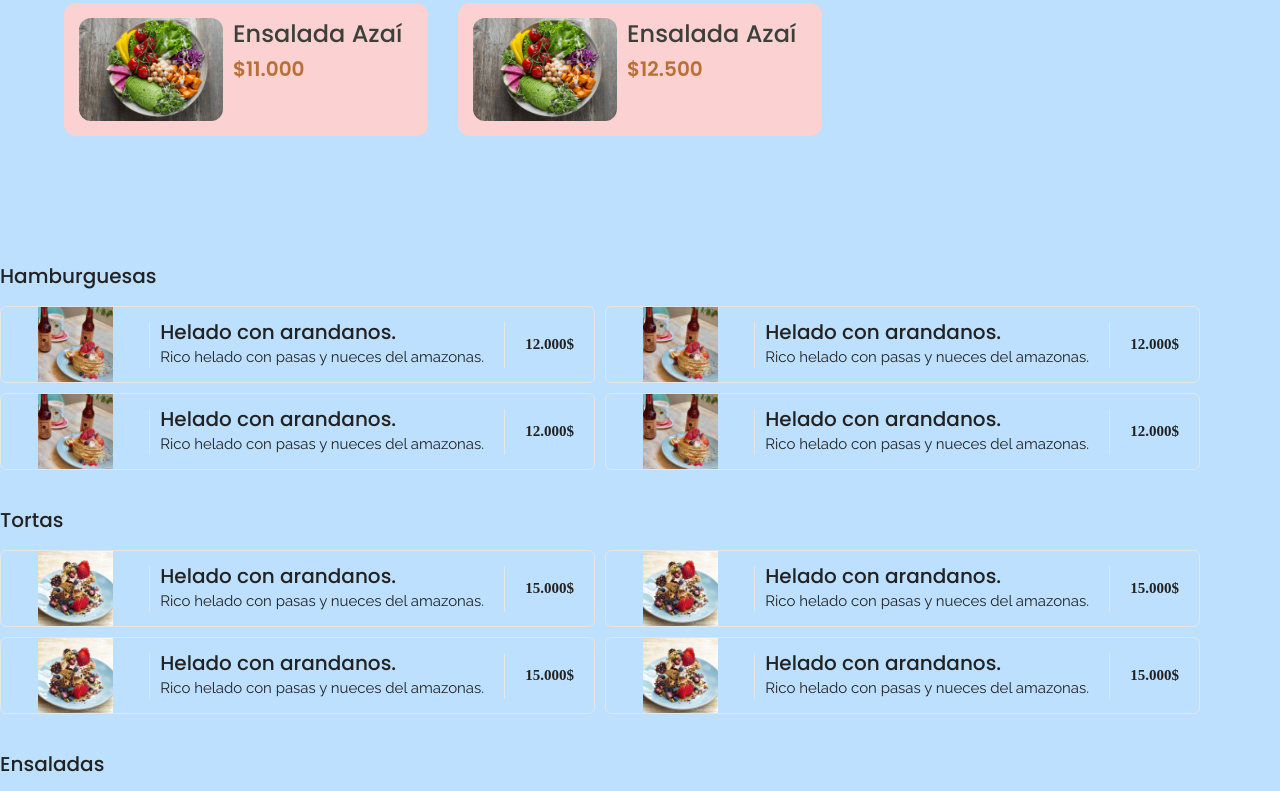
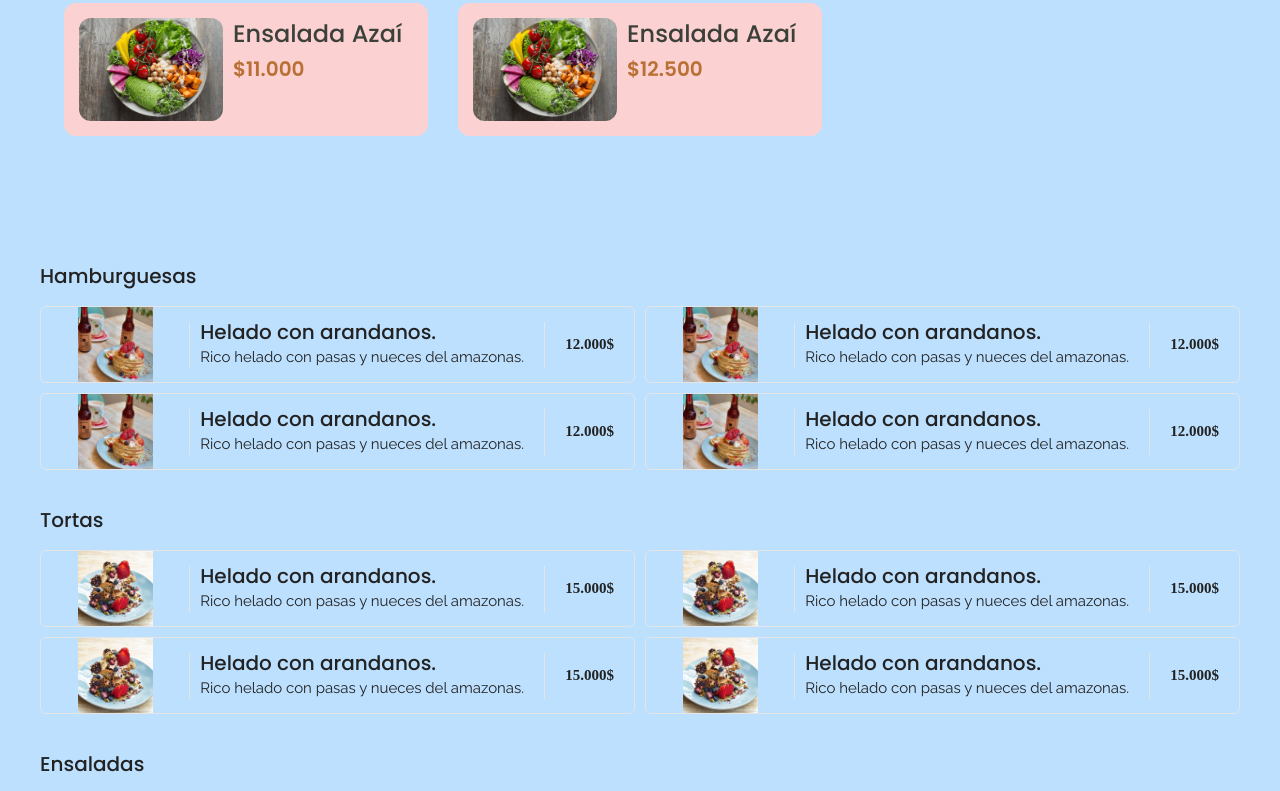
Before and after one commit to AleksBm7/restaurante, a plain HTML site: page menu.html in a window 1280 px wide. Shown: the part 2046-2837 px from the top of the page. Drawn offline with nearby package versions, Linux system fonts and the light colour scheme.

Commit message:
Update menu.css

```diff
--- a/menu.css
+++ b/menu.css
@@ -94,7 +94,7 @@
 
 .wrap{
   max-width: 1200px;
-  margin:1 auto;
+  margin:0 auto;
 }
 
 
```
